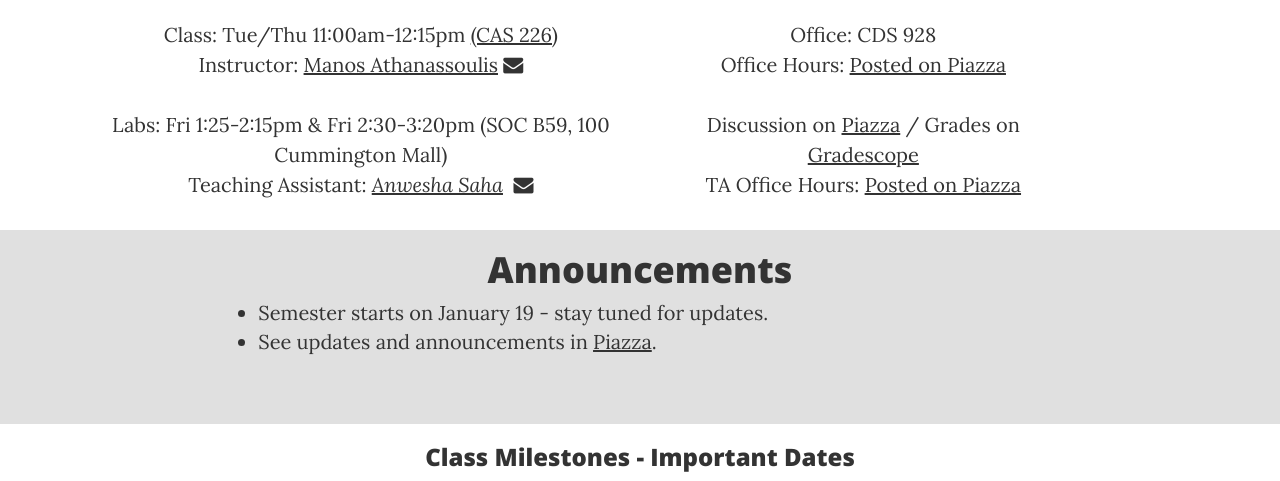
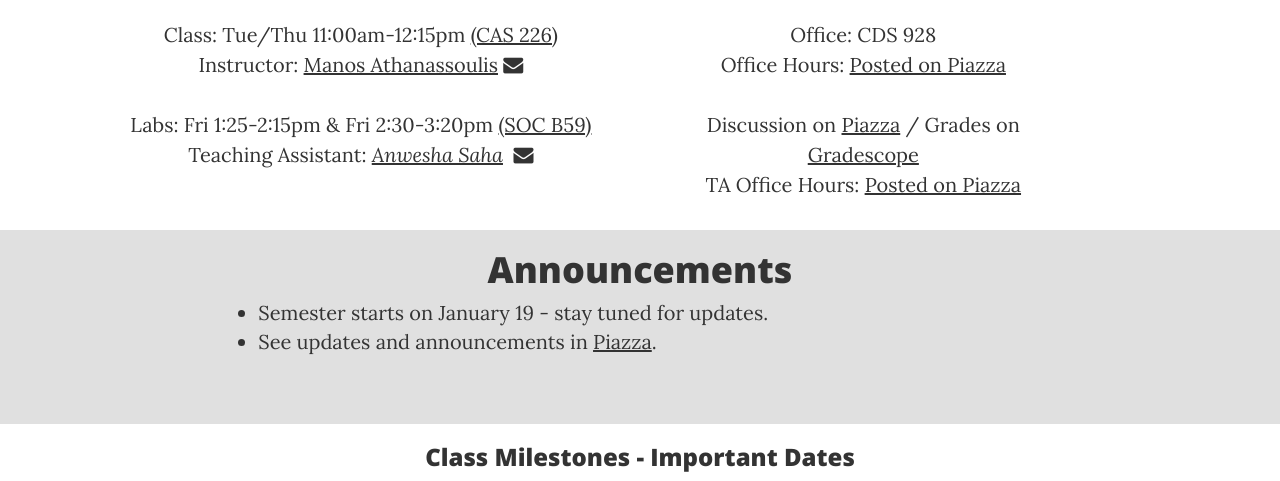
Before and after one commit to BU-DiSC/CS561, a plain HTML site: page index.html in a window 1280 px wide. Shown: the part 619-1100 px from the top of the page. Drawn offline with nearby package versions, Linux system fonts and the light colour scheme.

Commit message:
CS561: link lab room SOC B59

```diff
--- a/index.html
+++ b/index.html
@@ -233,7 +233,7 @@
                 <p>Class: Tue/Thu 11:00am-12:15pm <a href="https://www.bu.edu/classrooms/classroom/cas-226/" target="_blank">(CAS 226)</a>
                     <br>
 				Instructor: <a href="http://cs-people.bu.edu/mathan/" target="_blank">Manos Athanassoulis</a>&nbsp;<a href="mailto:mathan@bu.edu?subject=[CS561]"><i class="fa fa-envelope"></i></a></p>
-                <p>Labs: Fri 1:25-2:15pm &amp; Fri 2:30-3:20pm (SOC B59, 100 Cummington Mall)
+                <p>Labs: Fri 1:25-2:15pm &amp; Fri 2:30-3:20pm <a href="https://www.bu.edu/classrooms/classroom/soc-b59/" target="_blank">(SOC B59)</a>
                     <br> Teaching Assistant: <em><a href="https://aquaorifice.github.io/" target="_blank">Anwesha Saha</a></em>&nbsp;
                     <a href="mailto:anwesha@bu.edu?subject=[CS561]"><i class="fa fa-envelope"></i></a>
 			</div>
```
